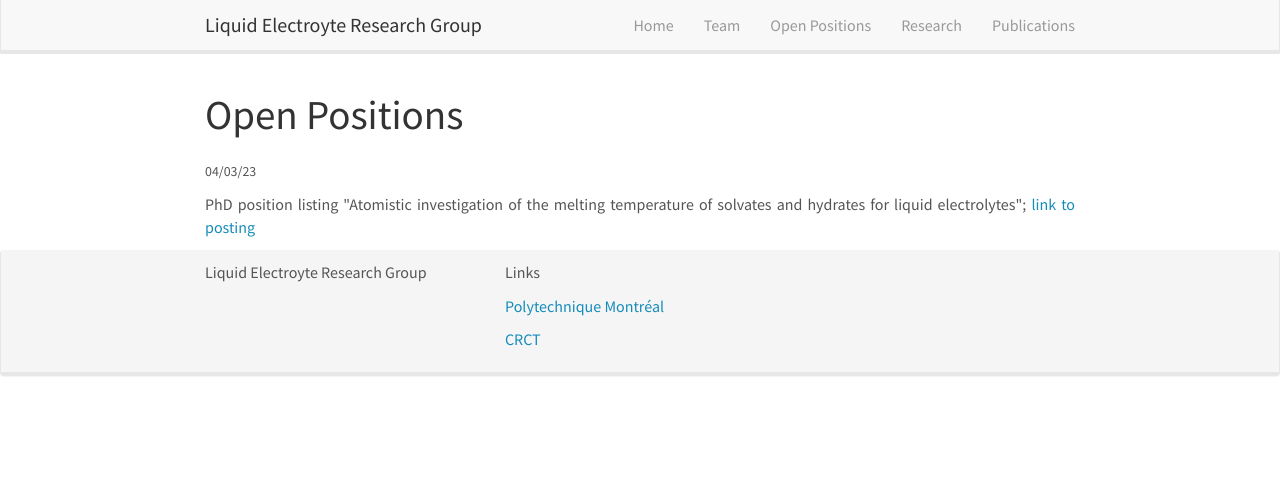
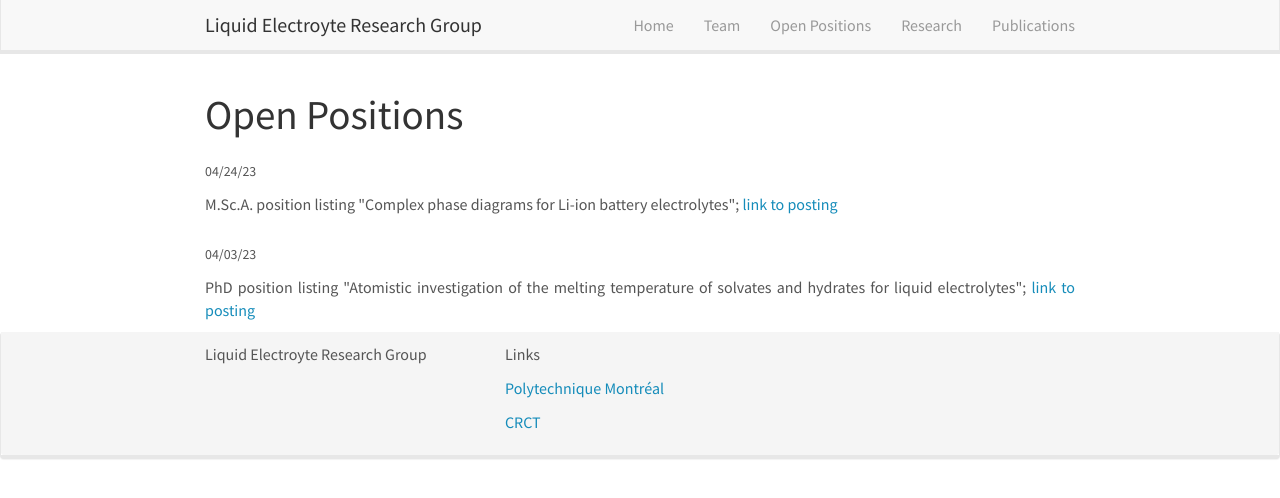
Before and after one commit to LECRCT/website, a Jekyll site: the page built from _pages/news.html, in a window 1280 px wide. Shown: the top 498 px of the page. Built offline with Jekyll 4.4.1, drawn with Linux system fonts in a browser that asks for light colours; nearby versions of some CDN libraries.

Commit message:
Update news.yml

```diff
--- a/_data/news.yml
+++ b/_data/news.yml
@@ -1,3 +1,9 @@
+- date: 04/24/23
+  title: ""
+  tags:
+    - some
+    - tags
+  content: M.Sc.A. position listing "Complex phase diagrams for Li-ion battery electrolytes"; <a href="=https://www.polymtl.ca/expertises/en/complex-phase-diagrams-li-ion-battery-electrolytes" target="_blank">link to posting</a>
 - date: 04/03/23
   title: ""
   tags:
```
